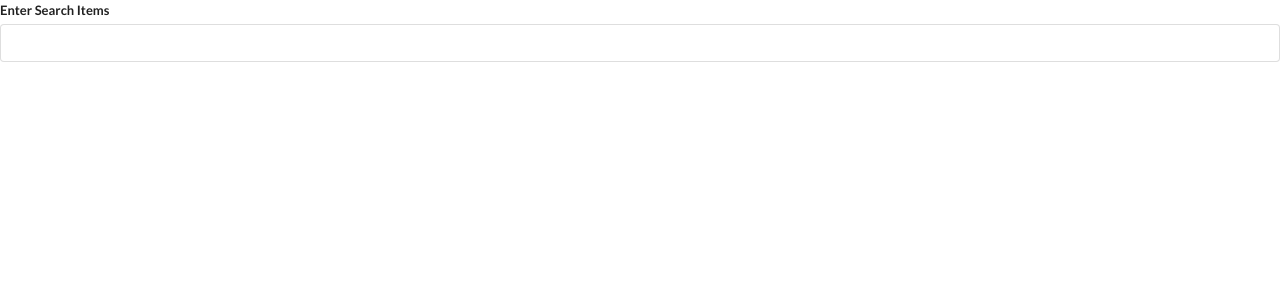
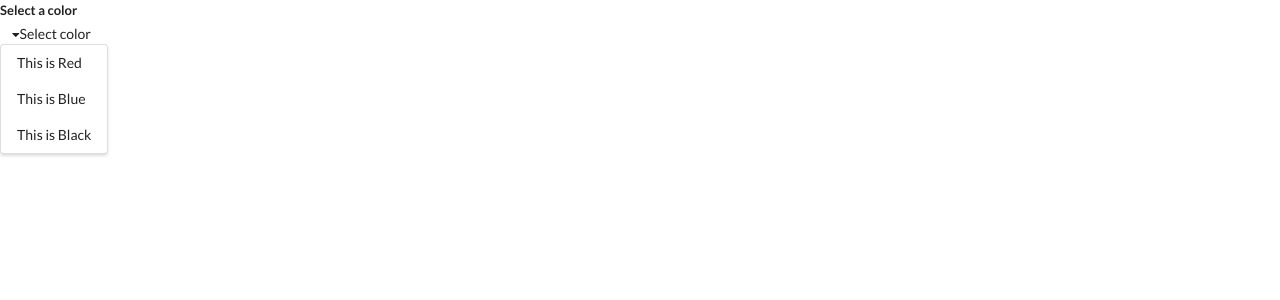
Before and after one commit to rahimjoni/React-Hooks-System, a React (Create React App) app: page / in a window 1280 px wide. Shown: the top 300 px of the page. Built offline with nearby package versions, Linux system fonts and the light colour scheme.

Commit message:
dropdown option

```diff
--- a/package.json
+++ b/package.json
@@ -6,6 +6,7 @@
     "@testing-library/jest-dom": "^5.11.6",
     "@testing-library/react": "^11.2.2",
     "@testing-library/user-event": "^12.2.2",
+    "axios": "^0.21.0",
     "react": "^17.0.1",
     "react-dom": "^17.0.1",
     "react-scripts": "^4.0.1",
--- a/src/App.js
+++ b/src/App.js
@@ -2,6 +2,7 @@ import logo from './logo.svg';
 import './App.css';
 import Accordion from "./components/Accordion";
 import Search from "./components/Search";
+import Dropdown from "./components/Dropdown";
 import 'semantic-ui-css/semantic.min.css'
 
 function App() {
@@ -25,10 +26,25 @@ function App() {
     },
 
   ]
+  const options = [
+    {
+      label:'This is Red',
+      value:'Red'
+    },
+    {
+      label:'This is Blue',
+      value:'Blue'
+    },
+    {
+      label:'This is Black',
+      value:'Black'
+    },
+  ]
   return (
     <div className="App" style={{textAlign:"left"}}>
       {/*<Accordion items={items}/>*/}
-      <Search/>
+      {/*<Search/>*/}
+      <Dropdown options={options}/>
     </div>
   );
 }
--- /dev/null
+++ b/src/components/Dropdown.js
@@ -0,0 +1,26 @@
+import React from 'react';
+import 'semantic-ui-css/semantic.min.css'
+
+function Dropdown({options}) {
+    const renderOptions = options.map((option)=>{
+        return (
+            <div key={option.value} className="item">
+                {option.label}
+            </div>
+        )
+    })
+    return (
+        <div className="ui form">
+            <div className="field">
+                <label className="label">Select a color</label>
+                <div className="ui section dropdown visible active">
+                    <i className="dropdown icon"></i>
+                    <div className="text">Select color</div>
+                    <div className="menu visible transition">{renderOptions}</div>
+                </div>
+            </div>
+        </div>
+    );
+}
+
+export default Dropdown;
```
Also changed, not shown: 2 other files (tests, documents, lock files or other folders).
